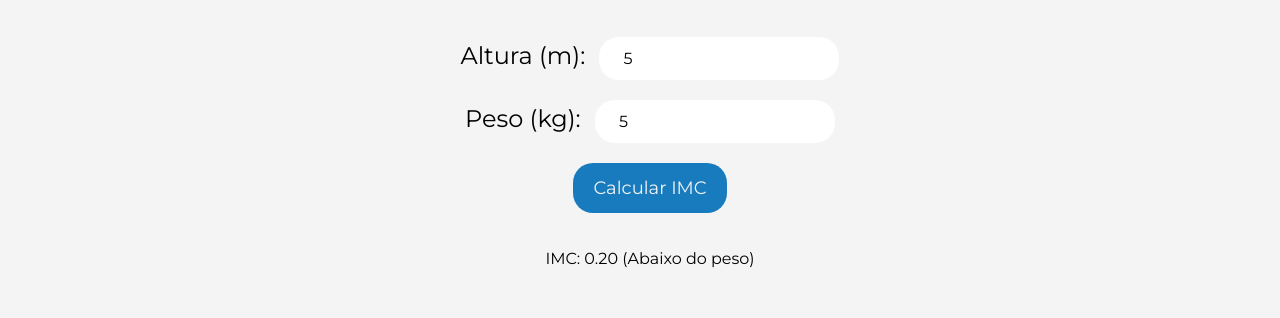
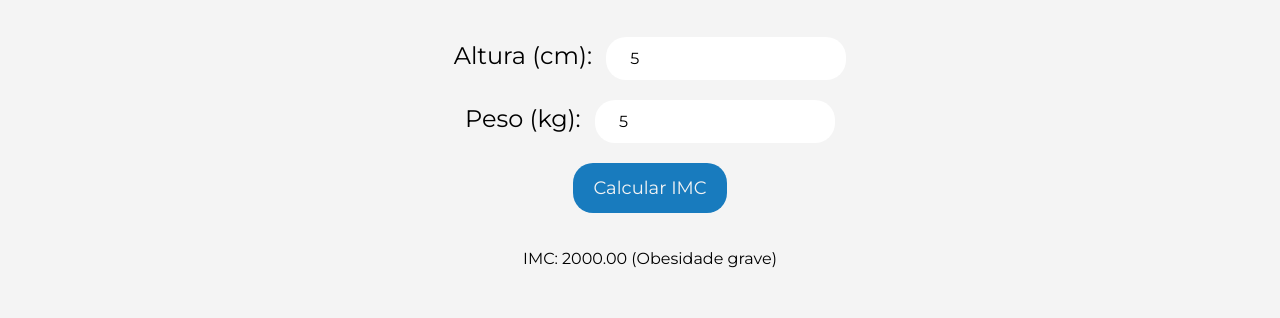
Before and after one commit to kauacorrea1/Vida-Plena, a plain HTML site: page index.html in a window 1280 px wide. Both pictures are taken after typing "5", "5" into the empty fields and a click on the button "Calcular IMC". Shown: the part 3012-3330 px from the top of the page. Drawn offline with Linux system fonts and the light colour scheme.

Commit message:
mudança para calculadora (cm)

```diff
--- a/index.html
+++ b/index.html
@@ -172,8 +172,8 @@
             </div>
             <div class="calculadora-container">
                 <div>
-                    <label for="altura">Altura (m):</label>
-                    <input type="number" id="altura" step="0.01" placeholder="Digite sua altura, Ex: 1.75">
+                    <label for="altura">Altura (cm):</label>
+                    <input type="number" id="altura" step="0.01" placeholder="Digite sua altura, Ex: 175">
                 </div>
                 <div>
                     <label for="peso">Peso (kg):</label>
--- a/script/function.js
+++ b/script/function.js
@@ -19,7 +19,7 @@ function calcIMC() {
             return;
         }
 
-        const imc = (pesoEmKg / (alturaEmMetros ** 2)).toFixed(2);
+        const imc = (pesoEmKg / ((alturaEmMetros / 100) ** 2)).toFixed(2);
         let classification = '';
 
         if (imc < 18.5) {
```
